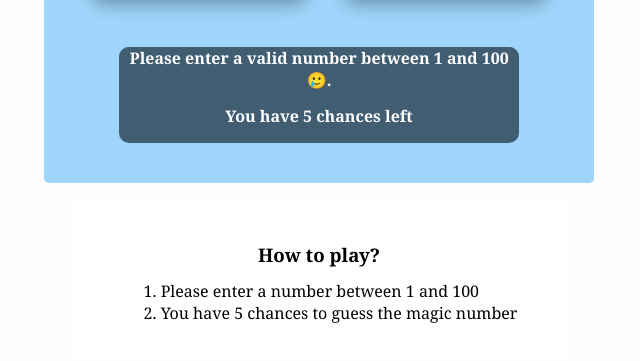
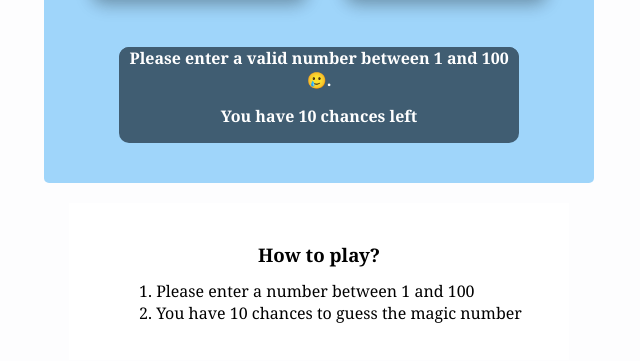
Before and after one commit to raghuls23/Magic-Number, a plain HTML site: page index.html in a window 1280 px wide. Both pictures are taken after a click on the button "Check My Guess". Shown: the part 329-690 px from the top of the page, 321-961 px from the left. Drawn offline with Linux system fonts and the light colour scheme.

Commit message:
Add files via upload

```diff
--- a/index.html
+++ b/index.html
@@ -17,14 +17,14 @@
         </div>
         <div id="inst">
             <div id="notifywin"></div>
-            <p id="result">You have 5 chances left</p>
+            <p id="result">You have 10 chances left</p>
         </div>
     </div>
     <div id="tips">
         <h3 id="one">How to play?</h3>
         <ol id="tp">
             <li>Please enter a number between 1 and 100</li>
-            <li>You have 5 chances to guess the magic number</li>
+            <li>You have 10 chances to guess the magic number</li>
         </ol>
     </div>
     <script src="script.js"></script>
--- a/script.js
+++ b/script.js
@@ -3,7 +3,7 @@ var notifywin = document.getElementById("notifywin");
 var result = document.getElementById("result");
 var inst = document.getElementById("inst");
 var magicNumber = Math.floor(Math.random() * 100) + 1;
-var attempt = 5;
+var attempt = 10;
 console.log(magicNumber);
 
 function check() {
@@ -21,7 +21,7 @@ function check() {
 
    else if (attempt <= 0) {
         notifywin.textContent = "Oooopssss... You lost the game 😭";
-        result.textContent = "Magic Number is:"+ magicNumber;
+        result.textContent = "The Magic Number is:"+ magicNumber;
         notifywin.style.backgroundColor = "#ea431f";
         inst.style.backgroundColor = "#ea431f";
         inst.style.color = "#ffffff";
```
